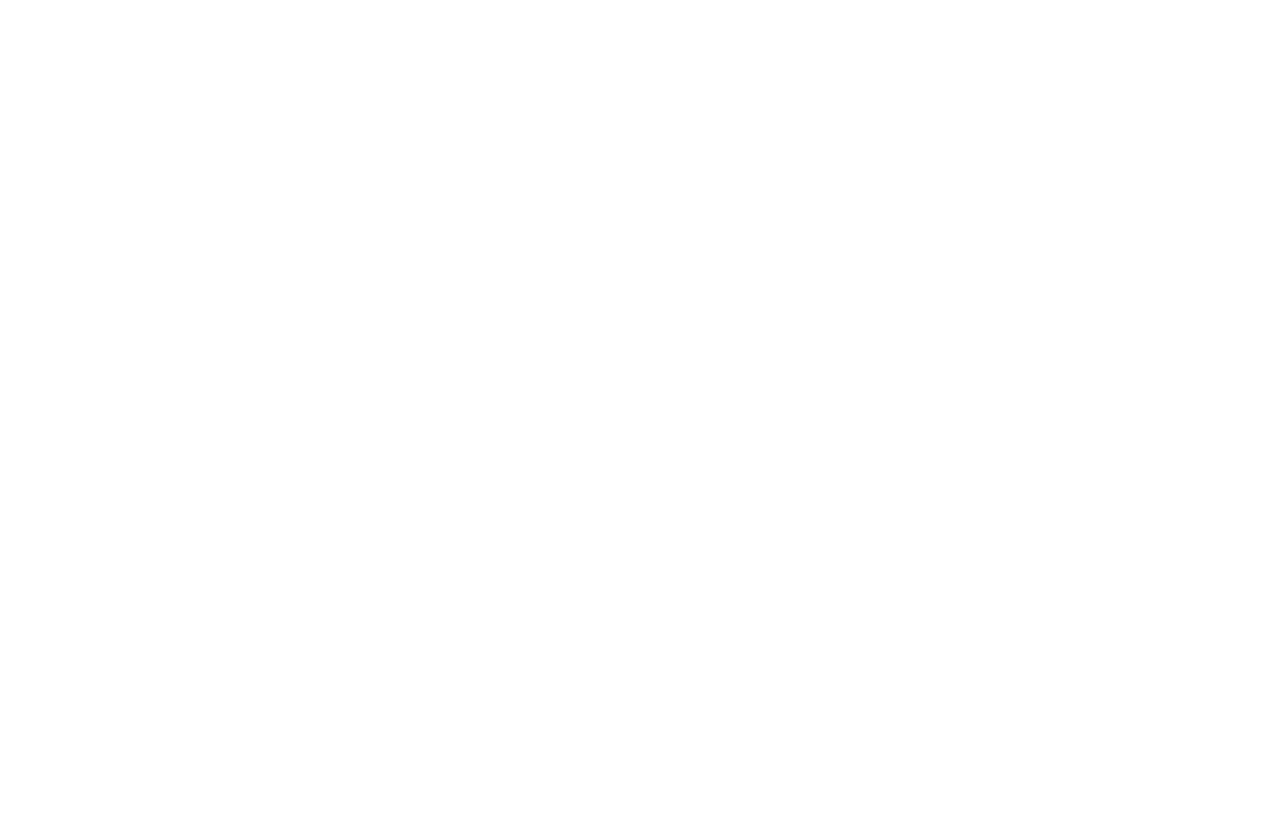
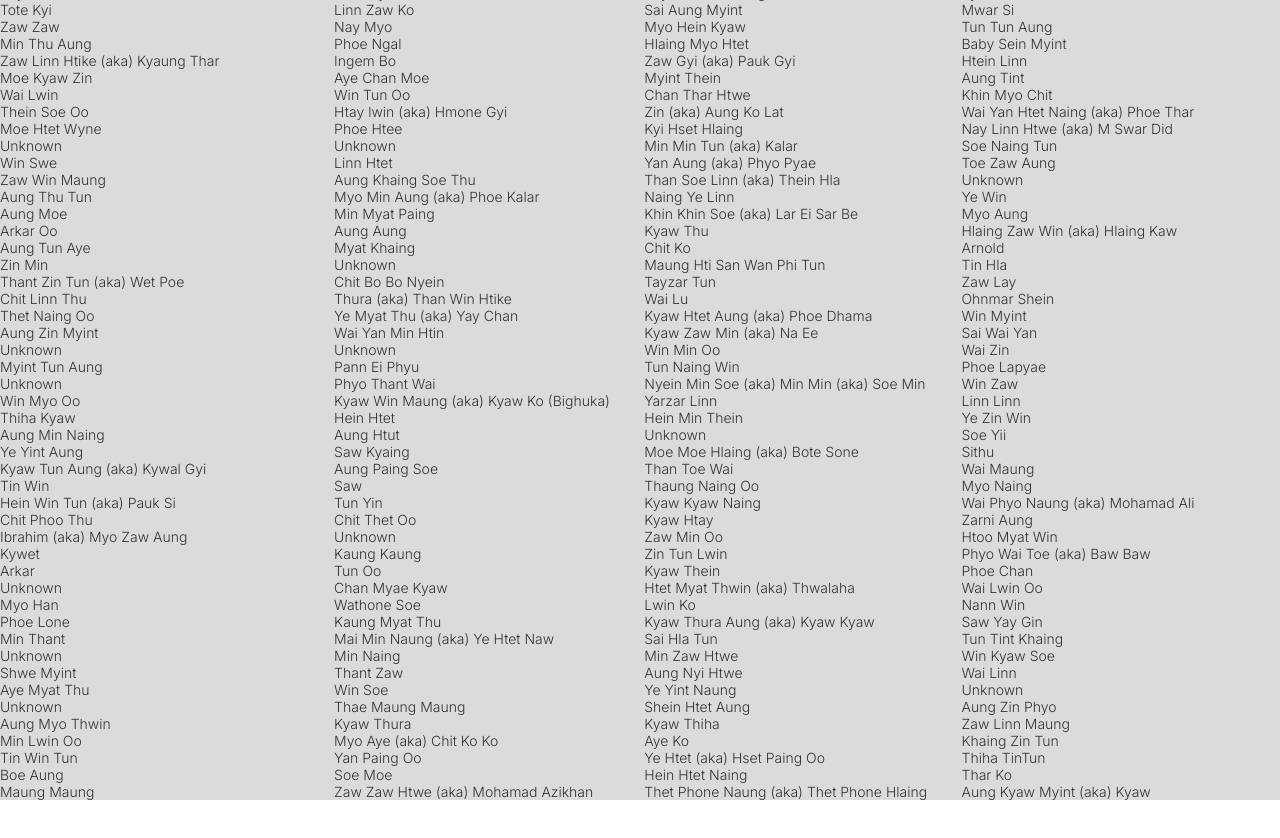
Before and after one commit to MayKhine/myanmar, a React (Vite) app: page / in a window 1280 px wide. Shown: the top 838 px of the page. Before the commit the page ends 800 px from the top, so only its background shows below. Built offline with nearby package versions, Linux system fonts and the light colour scheme.

Commit message:
working on animation

```diff
--- a/src/pages/Page1.tsx
+++ b/src/pages/Page1.tsx
@@ -1,7 +1,7 @@
 import { motion } from "framer-motion"
 
 import deceasedData from "../assets/deceased.json"
-import { useMemo } from "react"
+import { useMemo, useState } from "react"
 export const Page1 = () => {
   const nameArrMemo: Array<string> = useMemo(() => {
     const nameArr: Array<string> = []
@@ -11,19 +11,47 @@
     return nameArr
   }, [deceasedData])
 
+  const [tempArr, setTempArr] = useState(nameArrMemo.slice(0, 500))
+
+  //push the first 500 data to temp arr
+  const slicedArr = nameArrMemo.slice(0, 5)
+  console.log("SlicedArr: ", slicedArr)
+  // setTempArr(slicedArr)
+  console.log("Temp arr: ", tempArr)
+  const onAnimationComplete = () => {
+    console.log("Animation endeddd")
+  }
   return (
+    <div>
       <motion.div
-      style={{ backgroundColor: "gray", originX: 0.6 }}
-      animate={{ translateY: "-100%" }}
+        style={{ backgroundColor: "lightgray" }}
+        initial={{ opacity: 1, y: "10vh" }} //0.2 99vh start from below and low opacity
+        animate={{ translateY: "-100%", opacity: 0.8, y: "100vh" }}
+        onAnimationComplete={onAnimationComplete}
         transition={{
-        duration: 5,
-        // repeat: Infinity,
-        // repeatDelay: 3,
+          duration: 3, //600,
+          delay: 2,
+          repeat: Infinity,
+          repeatDelay: 3,
+          ease: "easeOut",
         }}
       >
-      {nameArrMemo.map((e) => {
-        return <div style={{ backgroundColor: "orange" }}> {e}</div>
+        {/* {nameArrMemo.map((e) => {
+          return <div> {e}</div>
+        })} */}
+
+        <div
+          style={{
+            display: "grid",
+            columnGap: "10px",
+            gridTemplateColumns: "auto auto auto auto ",
+          }}
+        >
+          {tempArr.map((e) => {
+            return <div style={{ display: "inline-grid" }}> {e}</div>
           })}
+        </div>
       </motion.div>
+    </div>
   )
 }
```
Lines whose indentation alone changed are shown as unchanged.
